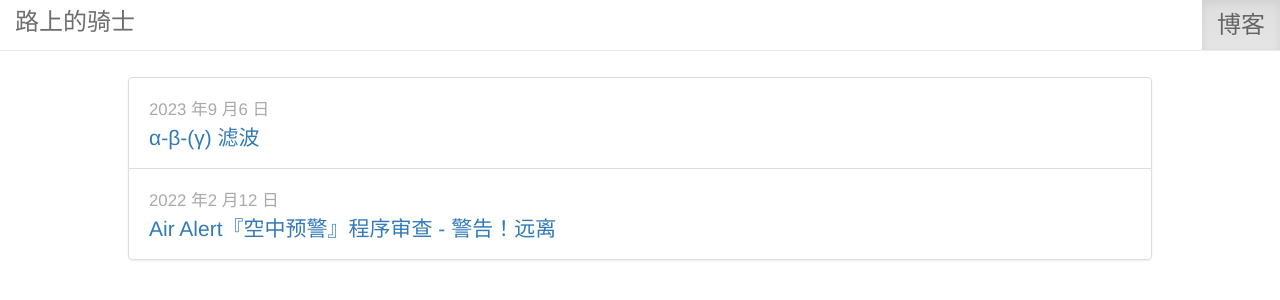
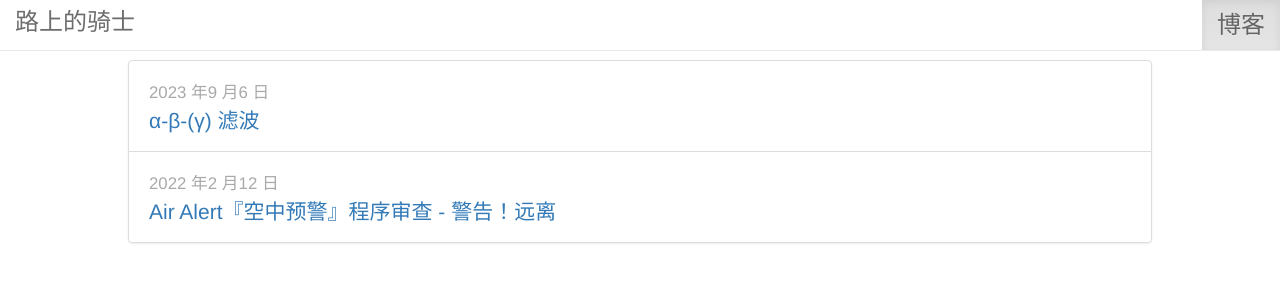
Before and after one commit to luli100/luli100.github.io, a Jekyll site: the page built from index.html, in a window 1280 px wide. Shown: the top 300 px of the page. Built offline with Jekyll 4.4.1, drawn with Linux system fonts in a browser that asks for light colours.

Commit message:
update home.css

```diff
--- a/css/home.css
+++ b/css/home.css
@@ -67,7 +67,7 @@ body.mobile .navbar-nav {
 }
 
 div.outer {
-    margin: 6% 10% 2% 10%;
+    margin: 60px 10% 2% 10%;
 }
 
 div.date {
```
